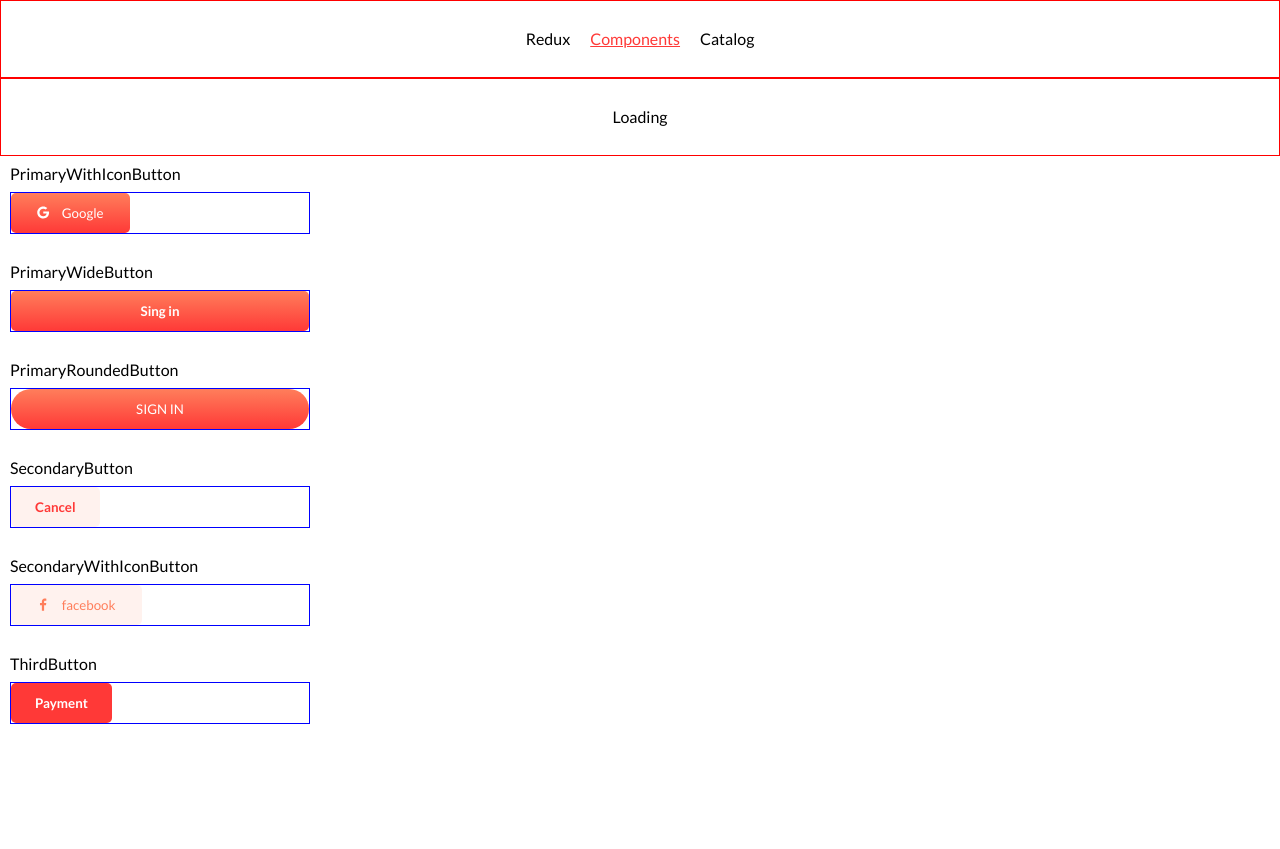
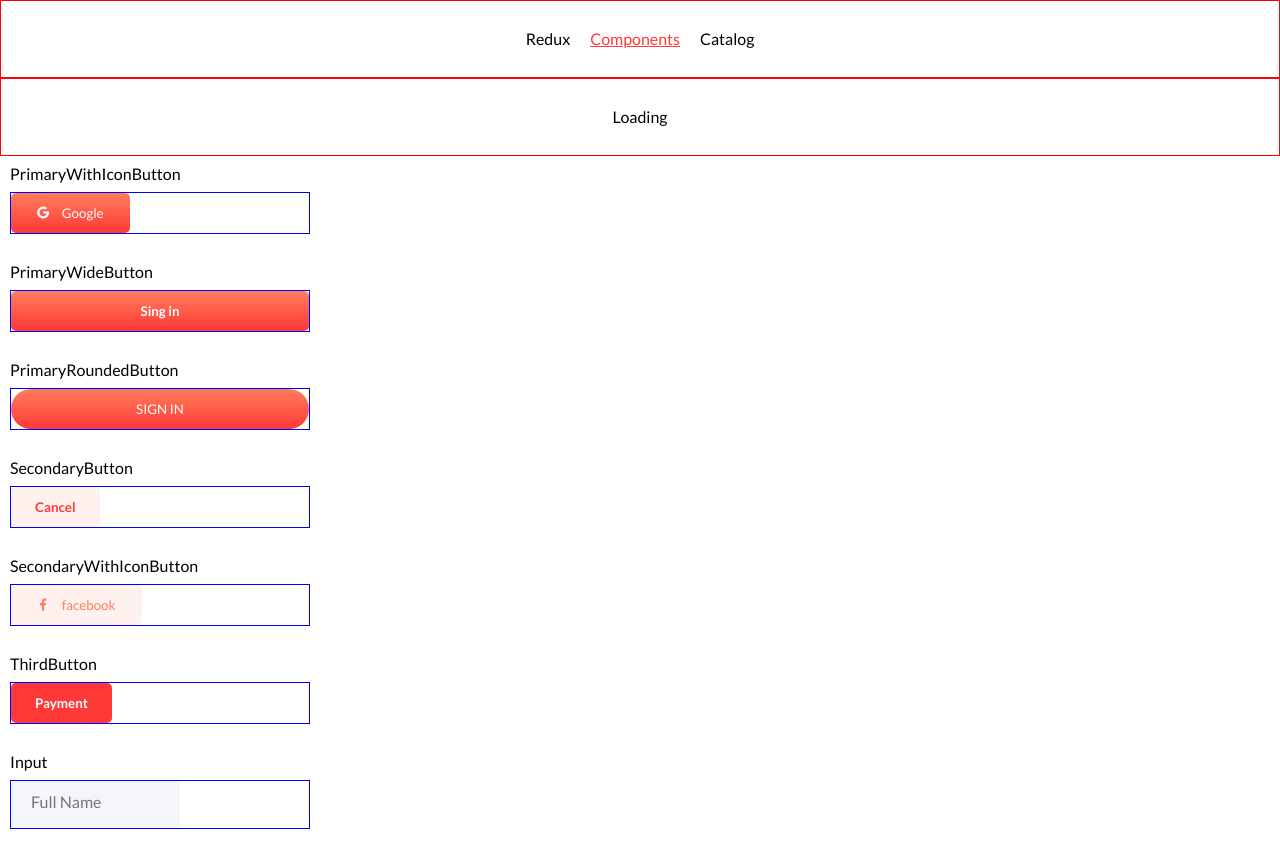
Before and after one commit to SVladikO/depoistu, a React (Create React App) app: page /components in a window 1280 px wide. Before the commit the page ends 800 px from the top, so only its background shows below. Built offline with nearby package versions, Linux system fonts and the light colour scheme.

Commit message:
PMA-5 Input component finished

```diff
--- /dev/null
+++ b/src/component/Input/Input.style.js
@@ -0,0 +1,12 @@
+import styled from 'styled-components'
+import {THEME} from "../../theme";
+
+export const Input = styled.input`
+  padding: 14px 0 17px 20px;
+  background: ${THEME.COLOR.ACCENT2};
+  border: none;
+  border-radius: 3px;
+  ::placeholder {
+    font-size: 16px;
+  }
+`;
--- a/src/page/development/Components.page.jsx
+++ b/src/page/development/Components.page.jsx
@@ -8,6 +8,7 @@ import {
     SecondaryWithIconButton,
     ThirdButton,
 } from "../../component/Button/Button.style";
+import {Input} from "../../component/Input/Input.style";
 import {ReactComponent as GoogleIcon} from '../../icons/google.svg';
 import {ReactComponent as FacebookIcon} from '../../icons/facebook.svg';
 
@@ -18,6 +19,7 @@ const components = [
     {title: 'SecondaryButton', component: <SecondaryButton>Cancel</SecondaryButton>},
     {title: 'SecondaryWithIconButton', component: <SecondaryWithIconButton><FacebookIcon/>facebook</SecondaryWithIconButton>},
     {title: 'ThirdButton', component: <ThirdButton>Payment</ThirdButton>},
+    {title: 'Input', component: <Input placeholder="Full Name"/>},
 ]
 
 function ComponentsPage() {
```
